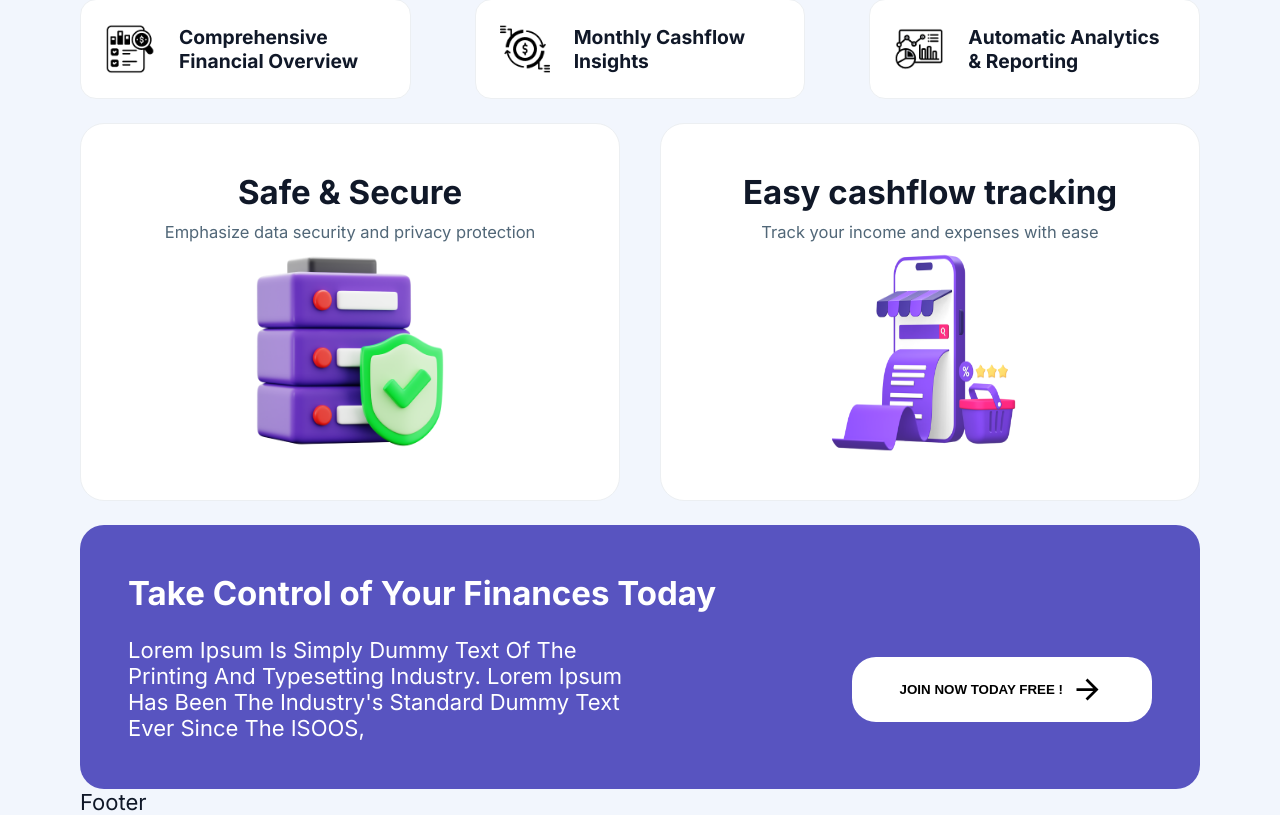
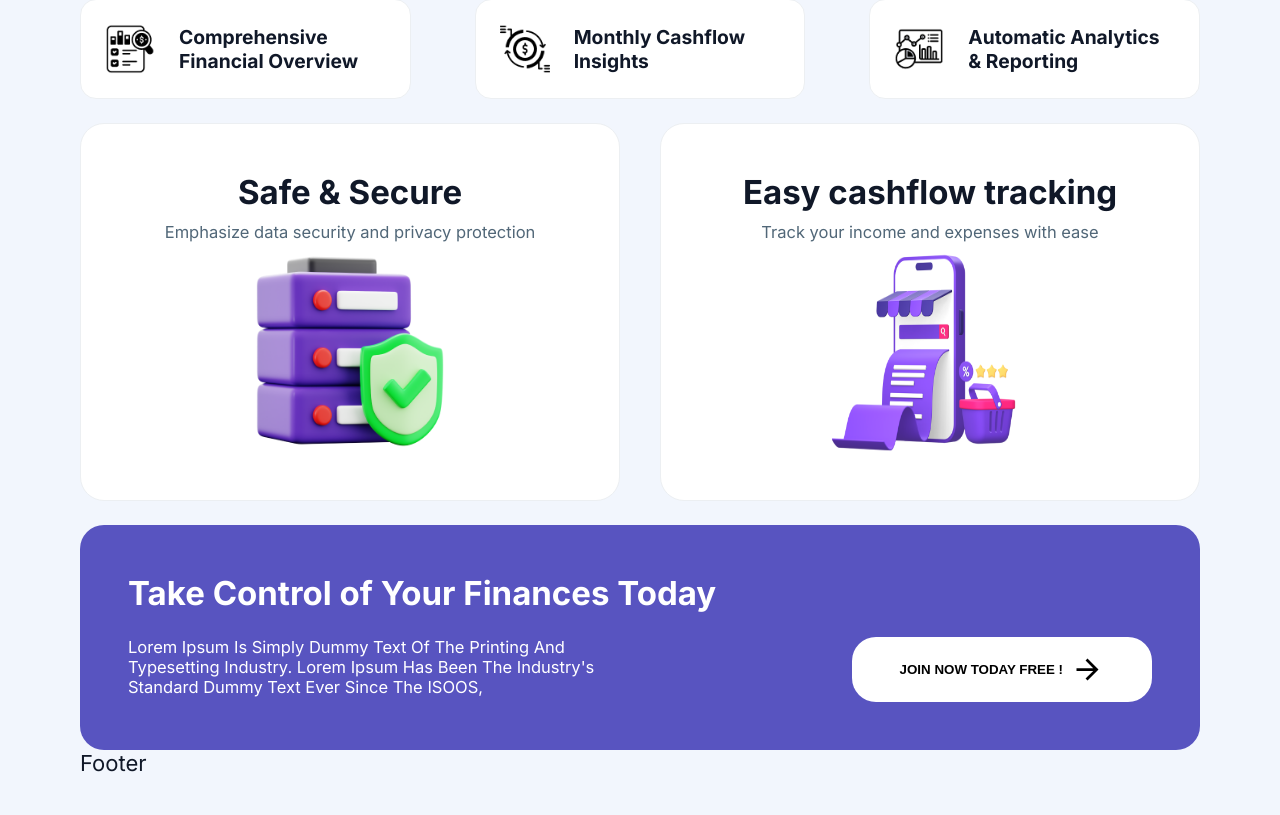
Before and after one commit to danielgen01/financy, a Next.js app: page / in a window 1280 px wide. Shown: the part 1577-2392 px from the top of the page. After the commit the page ends 2353 px from the top, so only its background shows below. Built offline with nearby package versions, Linux system fonts and the light colour scheme; no server answers.

Commit message:
feat:make font smaller CTA teaser

```diff
--- a/src/app/components/CTATeaser/CTATeaser.styles.module.css
+++ b/src/app/components/CTATeaser/CTATeaser.styles.module.css
@@ -64,6 +64,7 @@
 .StyledParagraph {
     color: var(--color-white);
     text-align: left;
+    font-size: var(--font-size-xs);
 
 }
 
```
